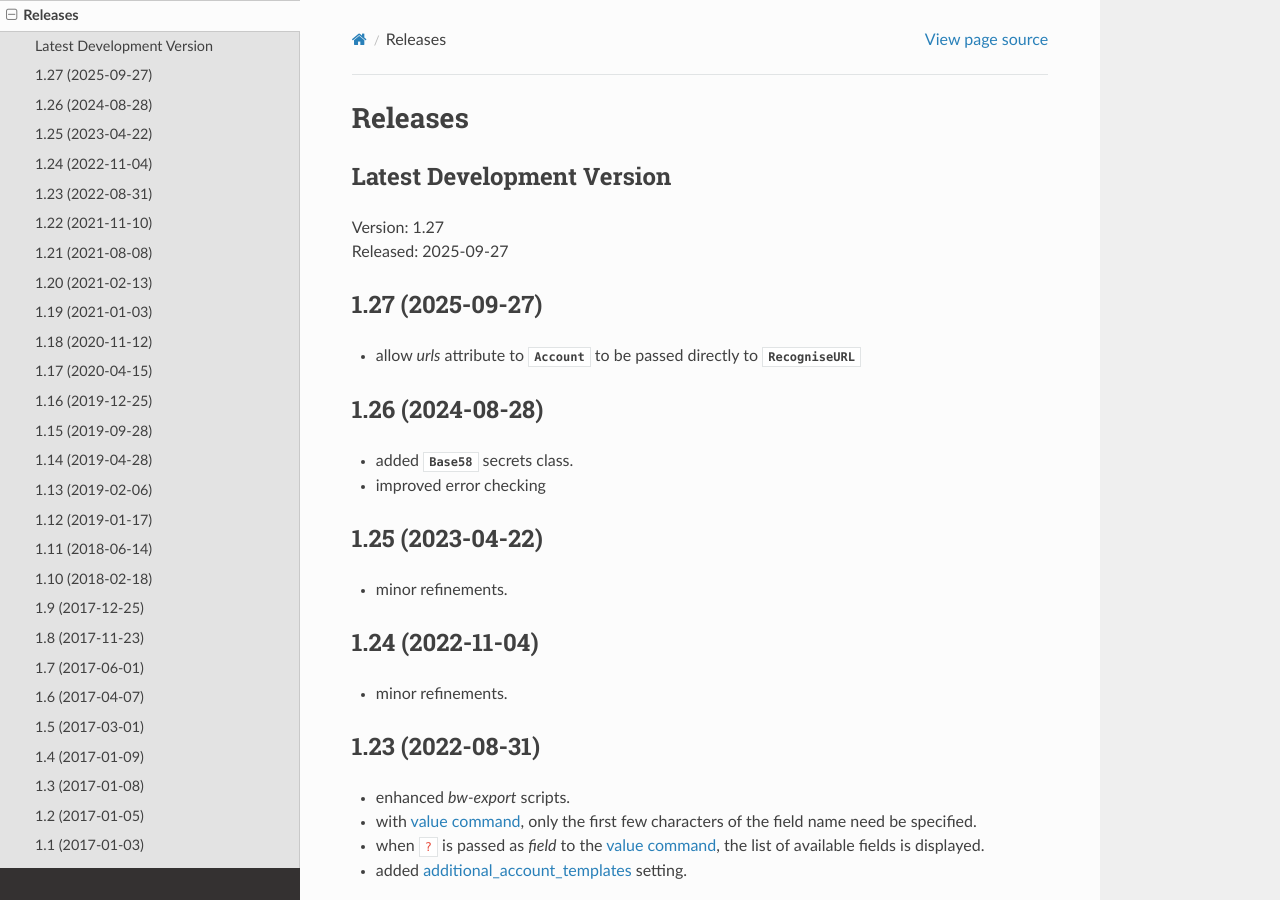
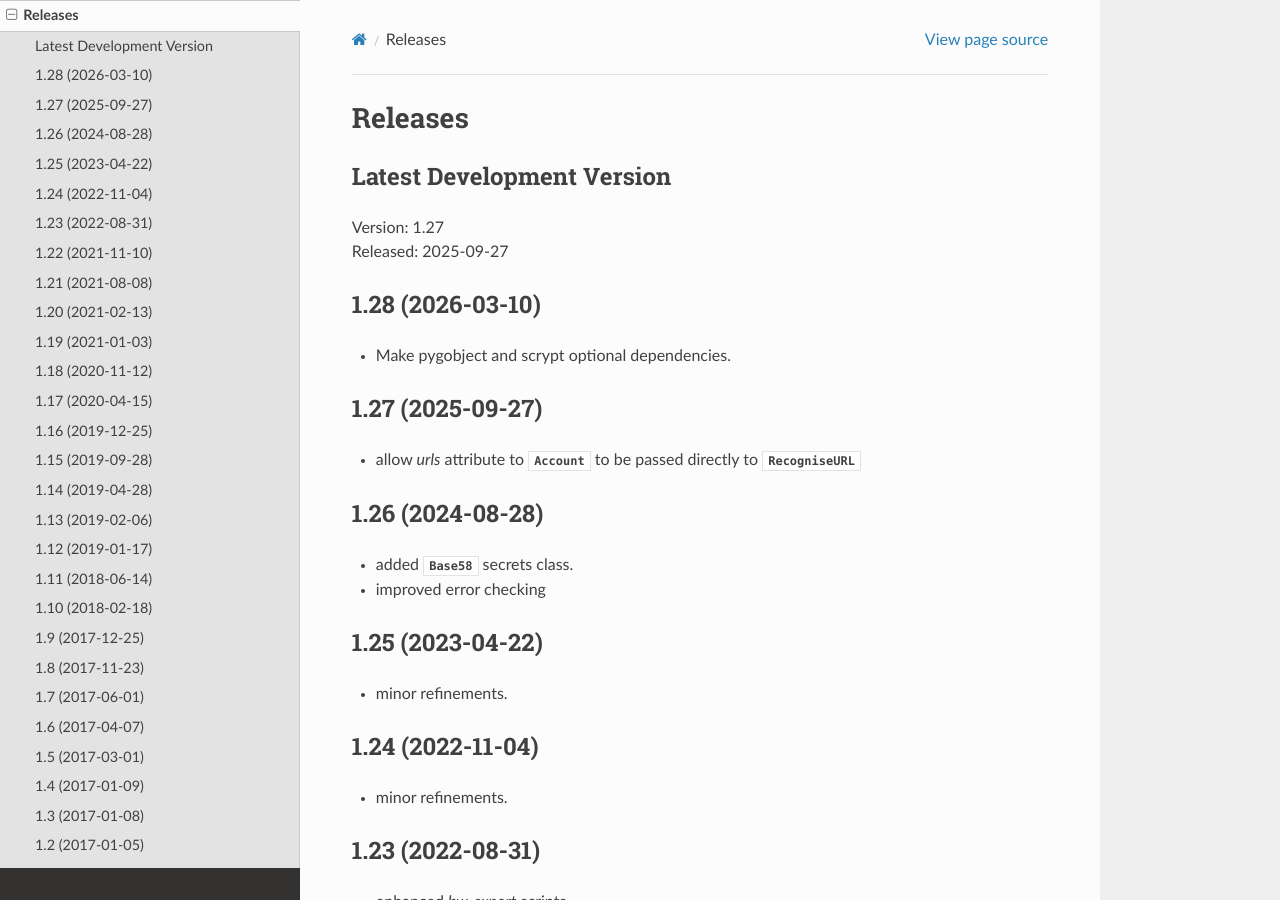
Before and after one commit to KenKundert/avendesora, a Sphinx documentation site: the page built from doc/releases.rst, in a window 1280 px wide and 900 px high. Built offline with Sphinx 7.4.7 and the Read the Docs theme 3.1.0, drawn with Linux system fonts in a browser that asks for light colours.

Commit message:
update release notes

```diff
--- a/doc/releases.rst
+++ b/doc/releases.rst
@@ -7,6 +7,11 @@ Latest Development Version
 --------------------------
 | Version: 1.27
 | Released: 2025-09-27
+
+
+1.28 (2026-03-10)
+-----------------
+- Make pygobject and scrypt optional dependencies.
 
 
 1.27 (2025-09-27)
```
